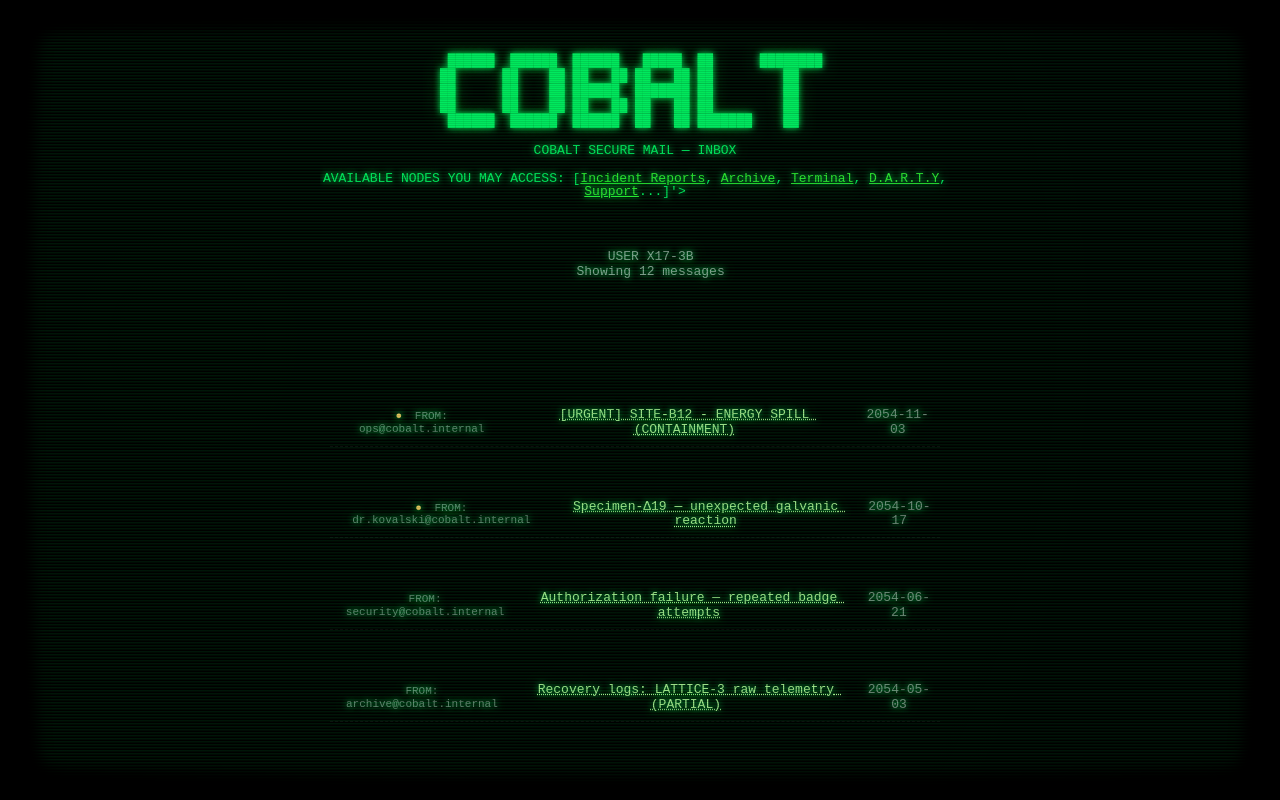
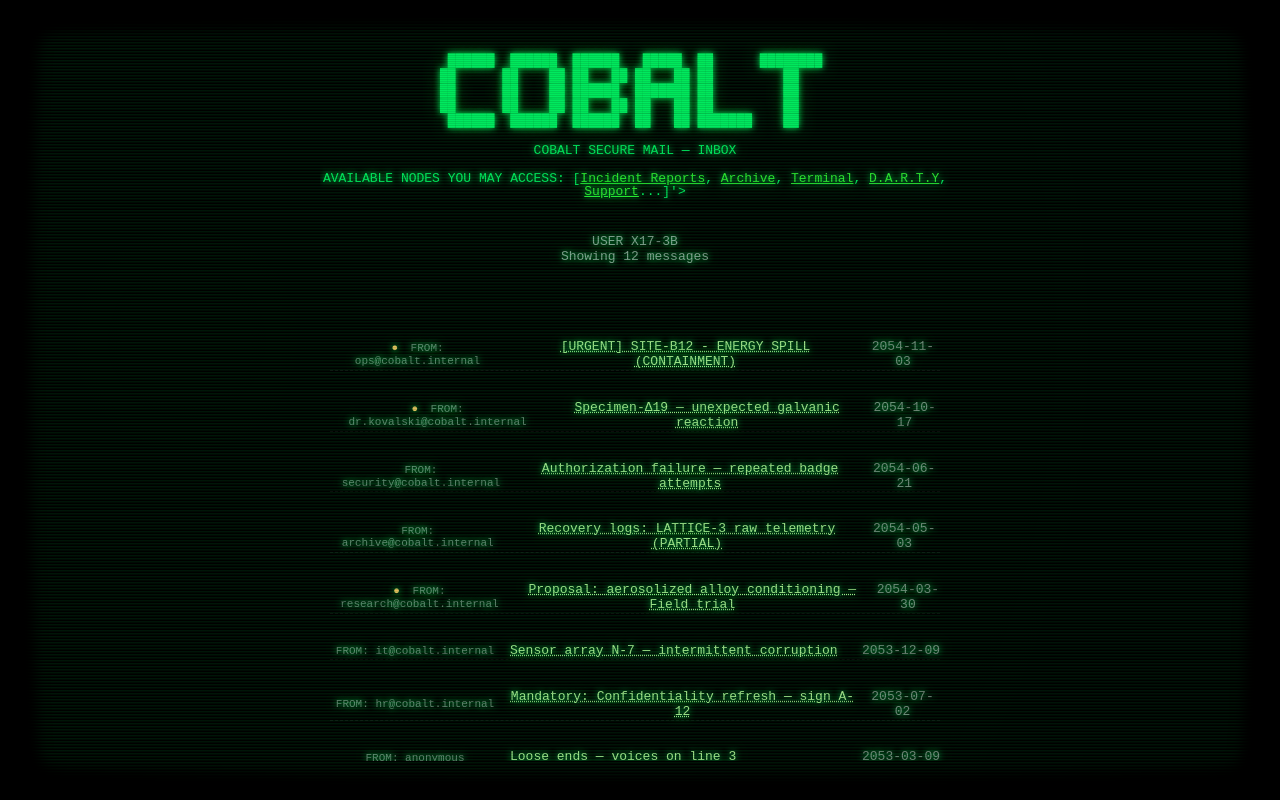
Before and after one commit to theENiGMAman/cobalt, a plain HTML site: page messages.html in a window 1280 px wide. Drawn offline with Linux system fonts and the light colour scheme.

Commit message:
Add files via upload

```diff
--- a/messages.html
+++ b/messages.html
@@ -14,7 +14,7 @@
 .email-inbox {
   padding: 8px 10px;
 
-  white-space: pre-wrap; /* preserve spacing but allow wrapping */
+  white-space: pre-line; /* preserve spacing but allow wrapping */
 }
 .container {
     width: 50% !important;          /* or whatever max width you want */
@@ -34,7 +34,6 @@
 .email-item {
   display: flex;
   gap: 10px;
-  padding: 8px 6px;
   border-bottom: 1px dashed rgba(255,255,255,0.06);
   align-items: center;
   cursor: pointer;
@@ -89,7 +88,7 @@
   color: #dfffe0;
   font-family: monospace;
   font-size: 13px;
-  line-height: 1.25;
+  line-height: 1;
   border-radius: 6px;
   position: relative;
 }
```
